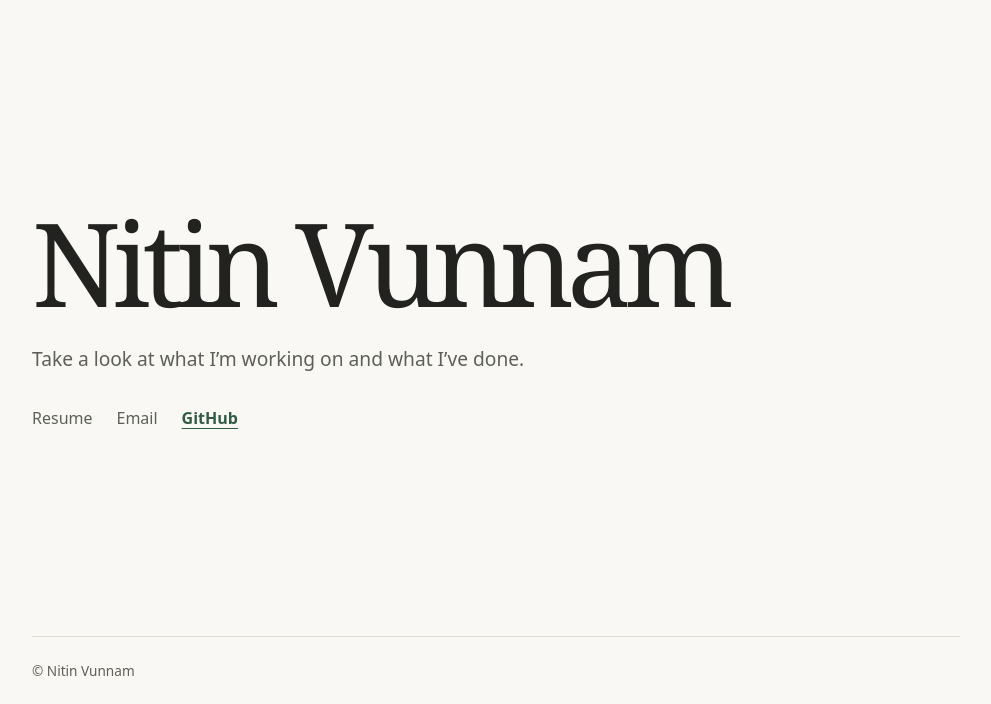
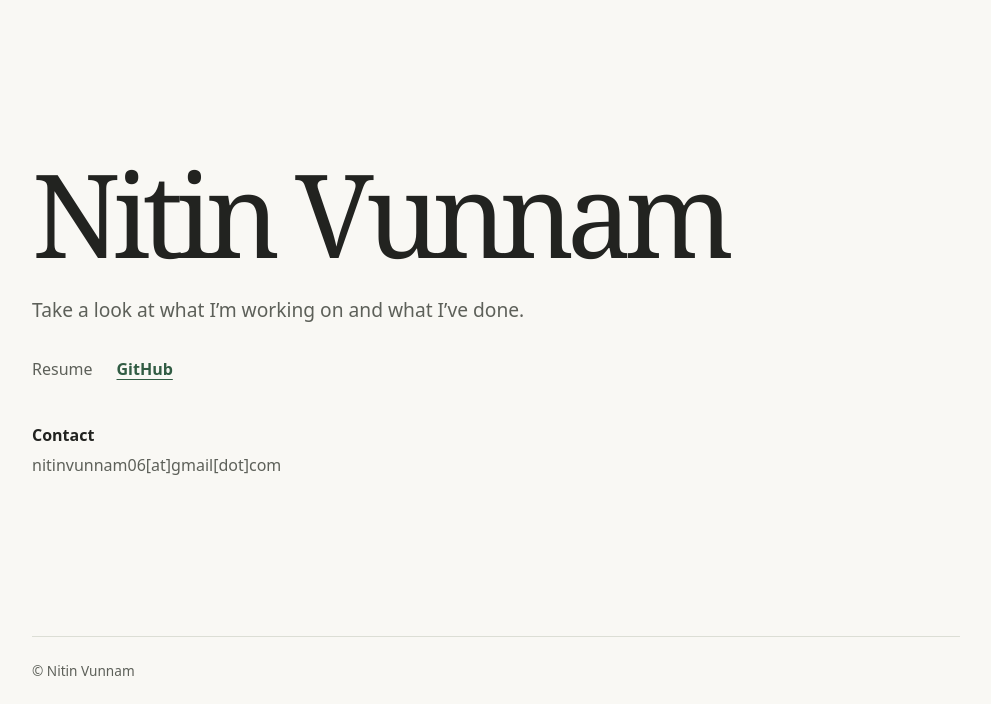
Before and after one commit to nitinvunnam/personalwebsite, a plain HTML site: page index.html in a window 1280 px wide. Shown: the part 96-800 px from the top of the page, without its empty margins (144-1135 px from the left). Drawn offline with Linux system fonts and the light colour scheme.

Commit message:
Add contact section and LinkedIn profile link

```diff
--- a/index.html
+++ b/index.html
@@ -119,6 +119,10 @@
 
     .pending-link { color: var(--muted); }
 
+    .contact { margin-top: 2.75rem; }
+    .contact h2 { margin: 0; font-size: 1rem; }
+    .contact p { margin: .4rem 0 0; font-size: 1rem; overflow-wrap: anywhere; }
+
     @media (prefers-color-scheme: dark) {
       :root {
         color-scheme: dark;
@@ -135,7 +139,7 @@
   <div class="page">
     <header>
       <span class="monogram" aria-hidden="true">NV</span>
-      <span class="linkedin" role="img" aria-label="LinkedIn"><span aria-hidden="true">in</span></span>
+      <a class="linkedin" href="https://www.linkedin.com/in/nitin-vunnam/" aria-label="LinkedIn"><span aria-hidden="true">in</span></a>
     </header>
     <main>
       <div>
@@ -143,9 +147,12 @@
         <p>Take a look at what I’m working on and what I’ve done.</p>
         <nav class="links" aria-label="Personal links">
           <span class="pending-link">Resume</span>
-          <span class="pending-link">Email</span>
           <a href="https://github.com/nitinvunnam">GitHub</a>
         </nav>
+        <section class="contact" aria-labelledby="contact-heading">
+          <h2 id="contact-heading">Contact</h2>
+          <p>nitinvunnam06[at]gmail[dot]com</p>
+        </section>
       </div>
     </main>
     <footer><span>&copy; Nitin Vunnam</span></footer>
```
